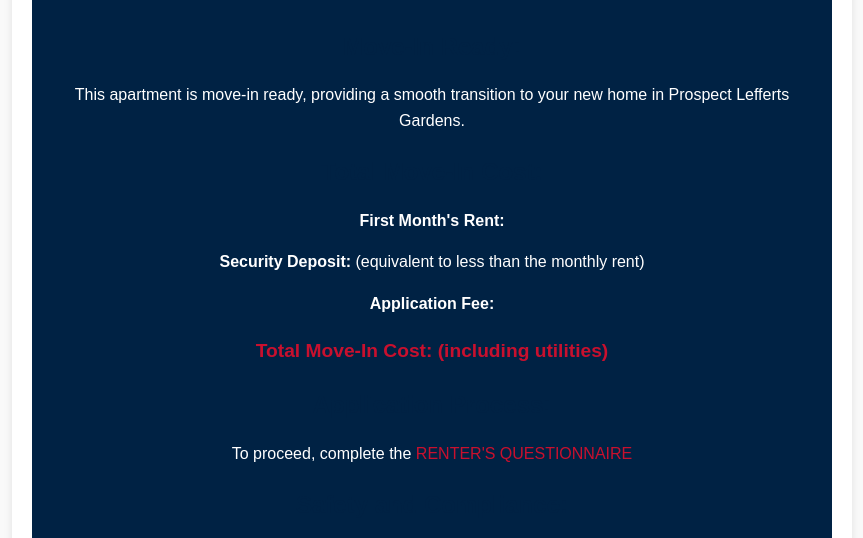
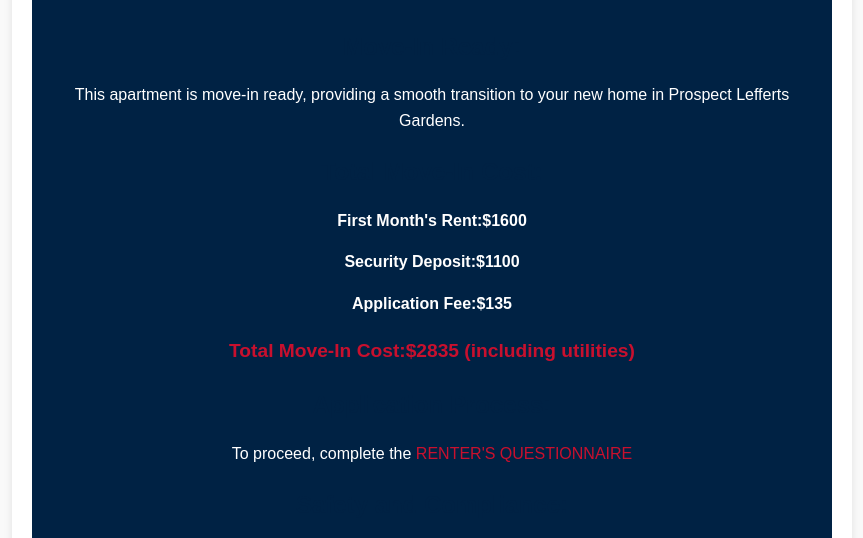
Before and after one commit to DreamspaceNYC/Brooklyn-bav, a plain HTML site: page Brooklyn.html in a window 1280 px wide. Shown: the part 1370-1908 px from the top of the page, without its empty margins (208-1071 px from the left). Drawn offline with Linux system fonts and the light colour scheme.

Commit message:
Update Brooklyn.html
Signed-off-by: DreamspaceNYC <Applications@dreamspacenyc.info>

```diff
--- a/Brooklyn.html
+++ b/Brooklyn.html
@@ -117,7 +117,7 @@
 
         <h2>2-Bedroom, 2-Bathroom Apartment at 195 Clarkson Avenue, Unit PHD, Brooklyn, NYC</h2>
 
-        <p class="price"><strong>Price:</strong> /month (including utilities)</p>
+        <p class="price"><strong>Price:$1600</strong> /month (including utilities)</p>
 
         <div class="description">
             <h2>Description:</h2>
@@ -150,13 +150,14 @@
             <p>This apartment is move-in ready, providing a smooth transition to your new home in Prospect Lefferts Gardens.</p>
 
             <h2>Total Move-In Cost:</h2>
-            <p><strong>First Month's Rent:</strong> </p>
-            <p><strong>Security Deposit:</strong>  (equivalent to  less than the monthly rent)</p>
-            <p><strong>Application Fee:</strong> </p>
-            <p class="price"><strong>Total Move-In Cost:</strong>  (including utilities)</p>
+            <p><strong>First Month's Rent:$1600</strong> </p>
+            <p><strong>Security Deposit:$1100</strong>  </p>
+            <p><strong>Application Fee:$135</strong> </p>
+            <p class="price"><strong>Total Move-In Cost:$2835</strong>  (including utilities)</p>
 
             <h2>Application Process:</h2>
-            <p>To proceed, complete the <a href="https://Applications.Dreamspacenyc.Info">RENTER'S QUESTIONNAIRE</a></p>
+            <p>To proceed, complete the <a href="https://Applications.Dreamspacenyc.Info"
+                                            >RENTER'S QUESTIONNAIRE</a></p>
 
             <h2>Safety and Compliance:</h2>
             <p>The application process adheres to NYC housing protection laws to ensure safety and transparency:</p>
```
